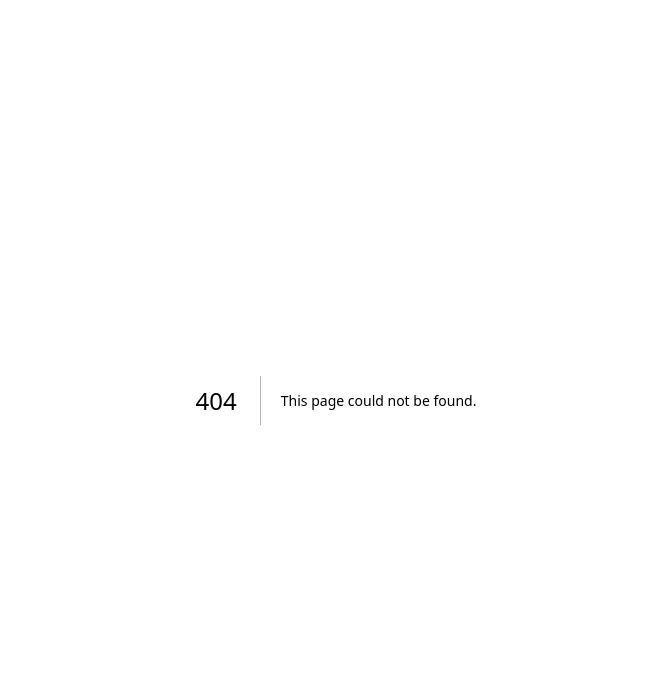
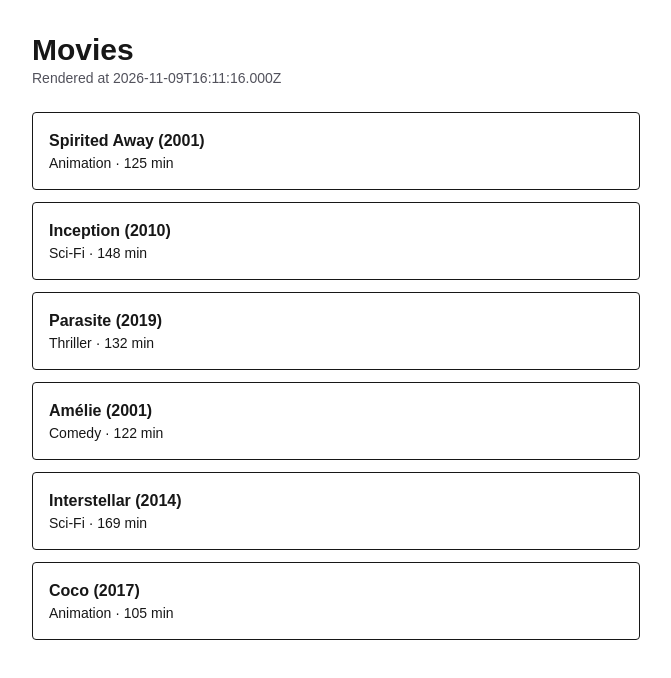
Before and after one commit to s-amiour/fsfssr, a Next.js app in the folder movie-night/: page /movies in a window 1280 px wide. Before the commit this address had no page. Shown: the top 678 px of the page, without its empty margins (304-975 px from the left). Built offline with nearby package versions, Linux system fonts and the light colour scheme.

Commit message:
feat: add server and client component implementations
These implementations demonstrate the diffrence of where data is rendered.

```diff
--- /dev/null
+++ b/movie-night/app/movies-client/page.tsx
@@ -0,0 +1,23 @@
+"use client";
+
+import { useEffect, useState } from "react";
+import { MovieList } from "@/components/movie-list";
+import type { Movie } from "@/lib/movies";
+
+export default function MoviesClientPage() {
+  const [movies, setMovies] = useState<Movie[] | null>(null);
+
+  useEffect(() => {
+    // Runs in the browser, after the page has loaded
+    fetch("/movies.json")
+      .then((res) => res.json())
+      .then((data: Movie[]) => setMovies(data));
+  }, []);
+
+  return (
+    <main className="mx-auto w-full max-w-2xl p-8">
+      <h1 className="text-3xl font-bold">Movies (client-rendered)</h1>
+      {movies === null ? <p className="mt-6" role="status">Loading movies...</p> : <MovieList movies={movies} />}
+    </main>
+  );
+}
--- /dev/null
+++ b/movie-night/app/movies/page.tsx
@@ -0,0 +1,28 @@
+// SSG used as web delivery pattern
+//servercomp
+
+import type { Metadata } from "next";
+import { MovieList } from "@/components/movie-list";
+import { getMovies } from "@/lib/movies";
+
+export const dynamic = "force-dynamic";
+
+export const metadata: Metadata = {
+  title: "Movies | Movie Night",
+  description: "The movies you can vote for",
+};
+
+export default async function MoviesPage() {
+  const movies = await getMovies();
+  console.log(`[movies] rendered ${movies.length} movies`);
+
+  return (
+    <main className="mx-auto w-full max-w-2xl p-8">
+      <h1 className="text-3xl font-bold">Movies</h1>
+      <p className="text-sm text-zinc-600 dark:text-zinc-400">
+        Rendered at {new Date().toISOString()}
+      </p>
+      <MovieList movies={movies} />
+    </main>
+  );
+}
```
